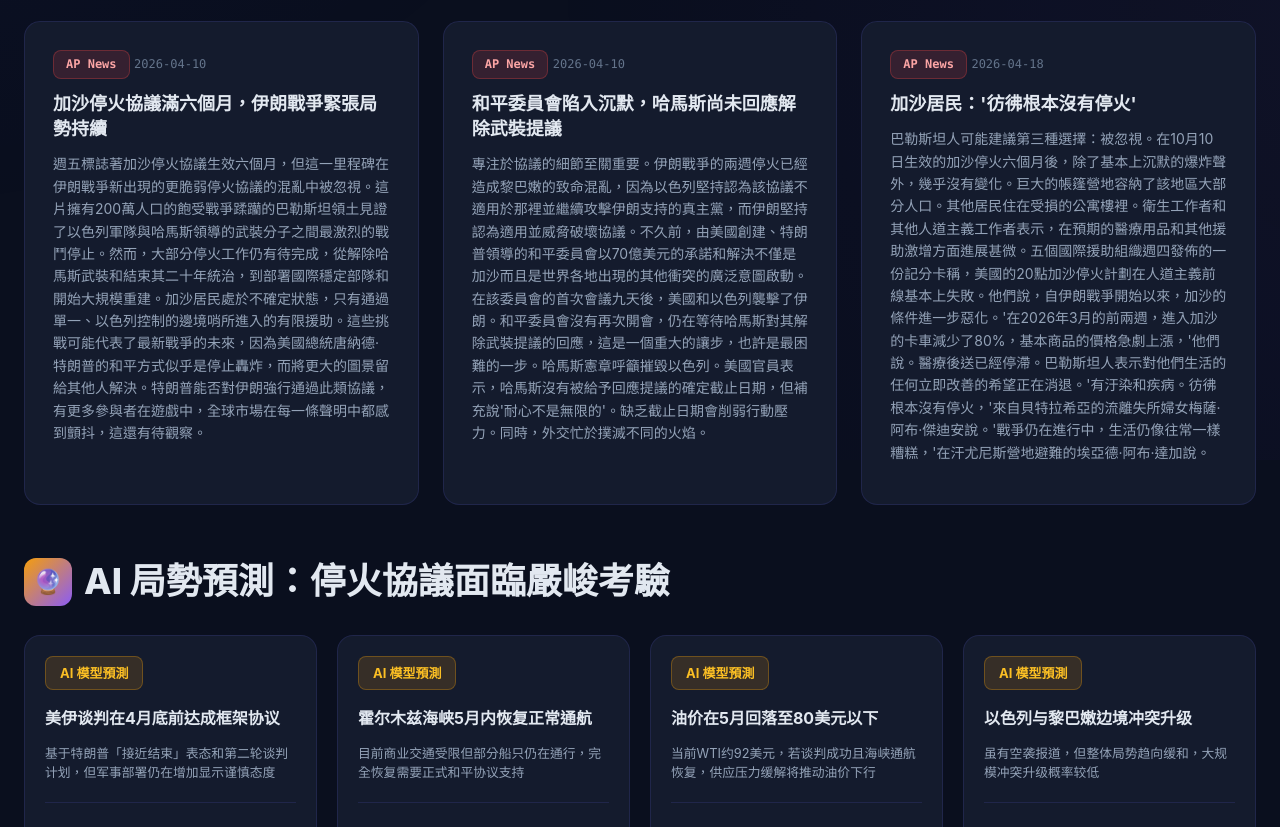
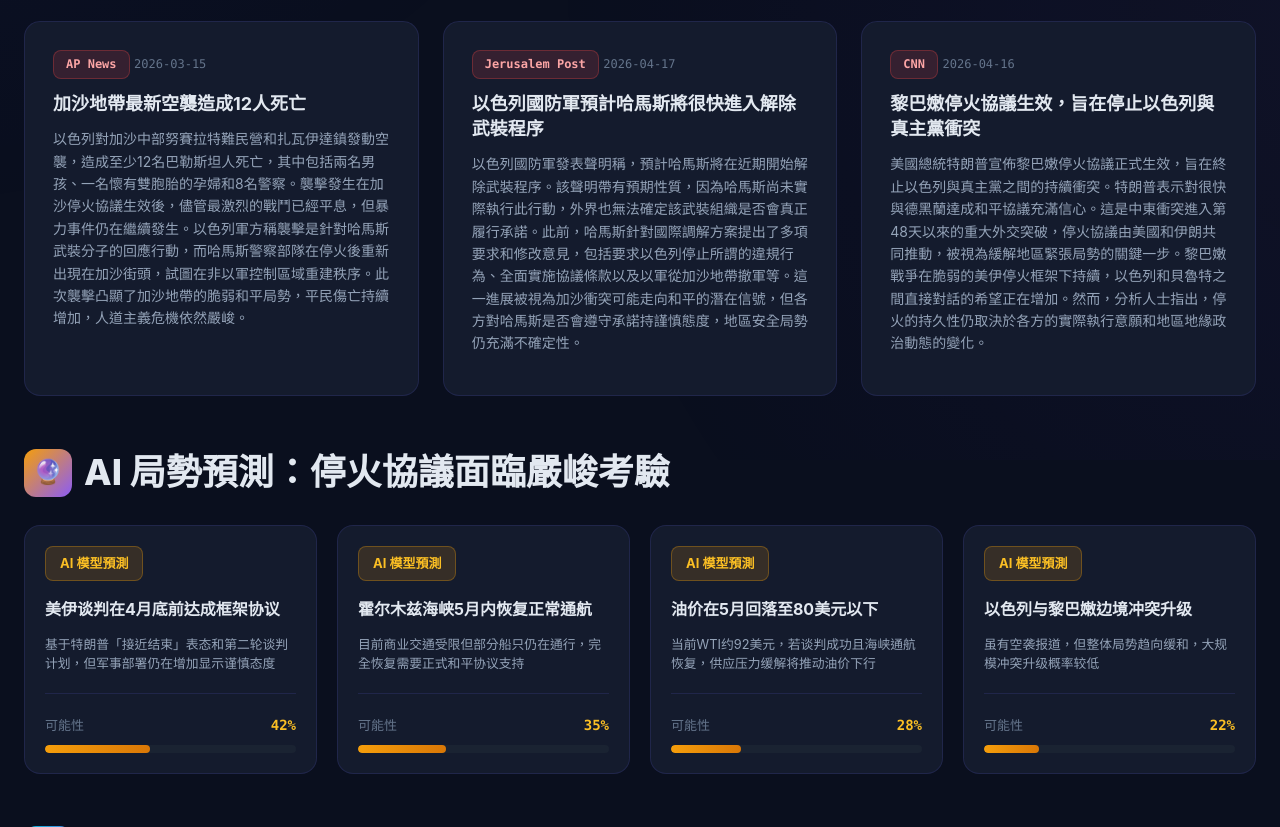
Before and after one commit to cto1218-blip/537, a plain HTML site: page middle-east-tracker-zh-TW.html in a window 1280 px wide. Shown: the part 740-1567 px from the top of the page. Drawn offline with Linux system fonts and the light colour scheme.

Commit message:
中东局势更新 2026-04-18 14:00

```diff
--- a/middle-east-tracker-zh-TW.html
+++ b/middle-east-tracker-zh-TW.html
@@ -989,7 +989,7 @@
         <header class="header">
             <h1>🌐 2026 美以伊衝突追蹤</h1>
             <p>中東地緣政治局勢情報儀表板</p>
-            <div class="timestamp">最後更新：2026年4月18日 12:00</div>
+            <div class="timestamp">最後更新：2026年4月17日 14:00</div>
         </header>
 
         <div class="stats-grid">
@@ -1028,21 +1028,21 @@
             <div class="news-grid">
                 <div class="news-card">
                     <span class="news-source">AP News</span>
-                    <span class="news-date">2026-04-10</span>
-                    <div class="news-title">加沙停火協議滿六個月，伊朗戰爭緊張局勢持續</div>
-                    <div class="news-description">週五標誌著加沙停火協議生效六個月，但這一里程碑在伊朗戰爭新出現的更脆弱停火協議的混亂中被忽視。這片擁有200萬人口的飽受戰爭蹂躪的巴勒斯坦領土見證了以色列軍隊與哈馬斯領導的武裝分子之間最激烈的戰鬥停止。然而，大部分停火工作仍有待完成，從解除哈馬斯武裝和結束其二十年統治，到部署國際穩定部隊和開始大規模重建。加沙居民處於不確定狀態，只有通過單一、以色列控制的邊境哨所進入的有限援助。這些挑戰可能代表了最新戰爭的未來，因為美國總統唐納德·特朗普的和平方式似乎是停止轟炸，而將更大的圖景留給其他人解決。特朗普能否對伊朗強行通過此類協議，有更多參與者在遊戲中，全球市場在每一條聲明中都感到顫抖，這還有待觀察。</div>
+                    <span class="news-date">2026-03-15</span>
+                    <div class="news-title">加沙地帶最新空襲造成12人死亡</div>
+                    <div class="news-description">以色列對加沙中部努賽拉特難民營和扎瓦伊達鎮發動空襲，造成至少12名巴勒斯坦人死亡，其中包括兩名男孩、一名懷有雙胞胎的孕婦和8名警察。襲擊發生在加沙停火協議生效後，儘管最激烈的戰鬥已經平息，但暴力事件仍在繼續發生。以色列軍方稱襲擊是針對哈馬斯武裝分子的回應行動，而哈馬斯警察部隊在停火後重新出現在加沙街頭，試圖在非以軍控制區域重建秩序。此次襲擊凸顯了加沙地帶的脆弱和平局勢，平民傷亡持續增加，人道主義危機依然嚴峻。</div>
                 </div>
                 <div class="news-card">
-                    <span class="news-source">AP News</span>
-                    <span class="news-date">2026-04-10</span>
-                    <div class="news-title">和平委員會陷入沉默，哈馬斯尚未回應解除武裝提議</div>
-                    <div class="news-description">專注於協議的細節至關重要。伊朗戰爭的兩週停火已經造成黎巴嫩的致命混亂，因為以色列堅持認為該協議不適用於那裡並繼續攻擊伊朗支持的真主黨，而伊朗堅持認為適用並威脅破壞協議。不久前，由美國創建、特朗普領導的和平委員會以70億美元的承諾和解決不僅是加沙而且是世界各地出現的其他衝突的廣泛意圖啟動。在該委員會的首次會議九天後，美國和以色列襲擊了伊朗。和平委員會沒有再次開會，仍在等待哈馬斯對其解除武裝提議的回應，這是一個重大的讓步，也許是最困難的一步。哈馬斯憲章呼籲摧毀以色列。美國官員表示，哈馬斯沒有被給予回應提議的確定截止日期，但補充說'耐心不是無限的'。缺乏截止日期會削弱行動壓力。同時，外交忙於撲滅不同的火焰。</div>
+                    <span class="news-source">Jerusalem Post</span>
+                    <span class="news-date">2026-04-17</span>
+                    <div class="news-title">以色列國防軍預計哈馬斯將很快進入解除武裝程序</div>
+                    <div class="news-description">以色列國防軍發表聲明稱，預計哈馬斯將在近期開始解除武裝程序。該聲明帶有預期性質，因為哈馬斯尚未實際執行此行動，外界也無法確定該武裝組織是否會真正履行承諾。此前，哈馬斯針對國際調解方案提出了多項要求和修改意見，包括要求以色列停止所謂的違規行為、全面實施協議條款以及以軍從加沙地帶撤軍等。這一進展被視為加沙衝突可能走向和平的潛在信號，但各方對哈馬斯是否會遵守承諾持謹慎態度，地區安全局勢仍充滿不確定性。</div>
                 </div>
                 <div class="news-card">
-                    <span class="news-source">AP News</span>
-                    <span class="news-date">2026-04-18</span>
-                    <div class="news-title">加沙居民：'彷彿根本沒有停火'</div>
-                    <div class="news-description">巴勒斯坦人可能建議第三種選擇：被忽視。在10月10日生效的加沙停火六個月後，除了基本上沉默的爆炸聲外，幾乎沒有變化。巨大的帳篷營地容納了該地區大部分人口。其他居民住在受損的公寓樓裡。衛生工作者和其他人道主義工作者表示，在預期的醫療用品和其他援助激增方面進展甚微。五個國際援助組織週四發佈的一份記分卡稱，美國的20點加沙停火計劃在人道主義前線基本上失敗。他們說，自伊朗戰爭開始以來，加沙的條件進一步惡化。'在2026年3月的前兩週，進入加沙的卡車減少了80%，基本商品的價格急劇上漲，'他們說。醫療後送已經停滯。巴勒斯坦人表示對他們生活的任何立即改善的希望正在消退。'有汙染和疾病。彷彿根本沒有停火，'來自貝特拉希亞的流離失所婦女梅薩·阿布·傑迪安說。'戰爭仍在進行中，生活仍像往常一樣糟糕，'在汗尤尼斯營地避難的埃亞德·阿布·達加說。</div>
+                    <span class="news-source">CNN</span>
+                    <span class="news-date">2026-04-16</span>
+                    <div class="news-title">黎巴嫩停火協議生效，旨在停止以色列與真主黨衝突</div>
+                    <div class="news-description">美國總統特朗普宣佈黎巴嫩停火協議正式生效，旨在終止以色列與真主黨之間的持續衝突。特朗普表示對很快與德黑蘭達成和平協議充滿信心。這是中東衝突進入第48天以來的重大外交突破，停火協議由美國和伊朗共同推動，被視為緩解地區緊張局勢的關鍵一步。黎巴嫩戰爭在脆弱的美伊停火框架下持續，以色列和貝魯特之間直接對話的希望正在增加。然而，分析人士指出，停火的持久性仍取決於各方的實際執行意願和地區地緣政治動態的變化。</div>
                 </div>
             </div>
       </section>
```
